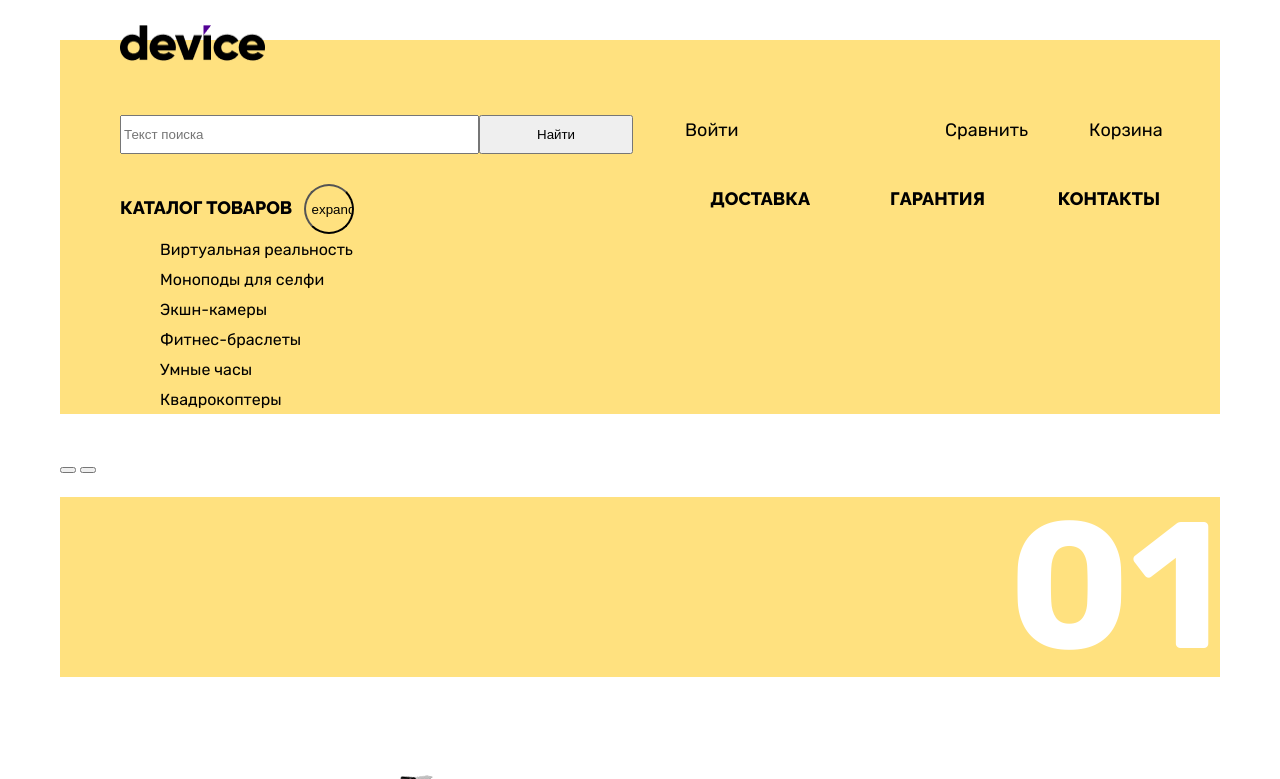
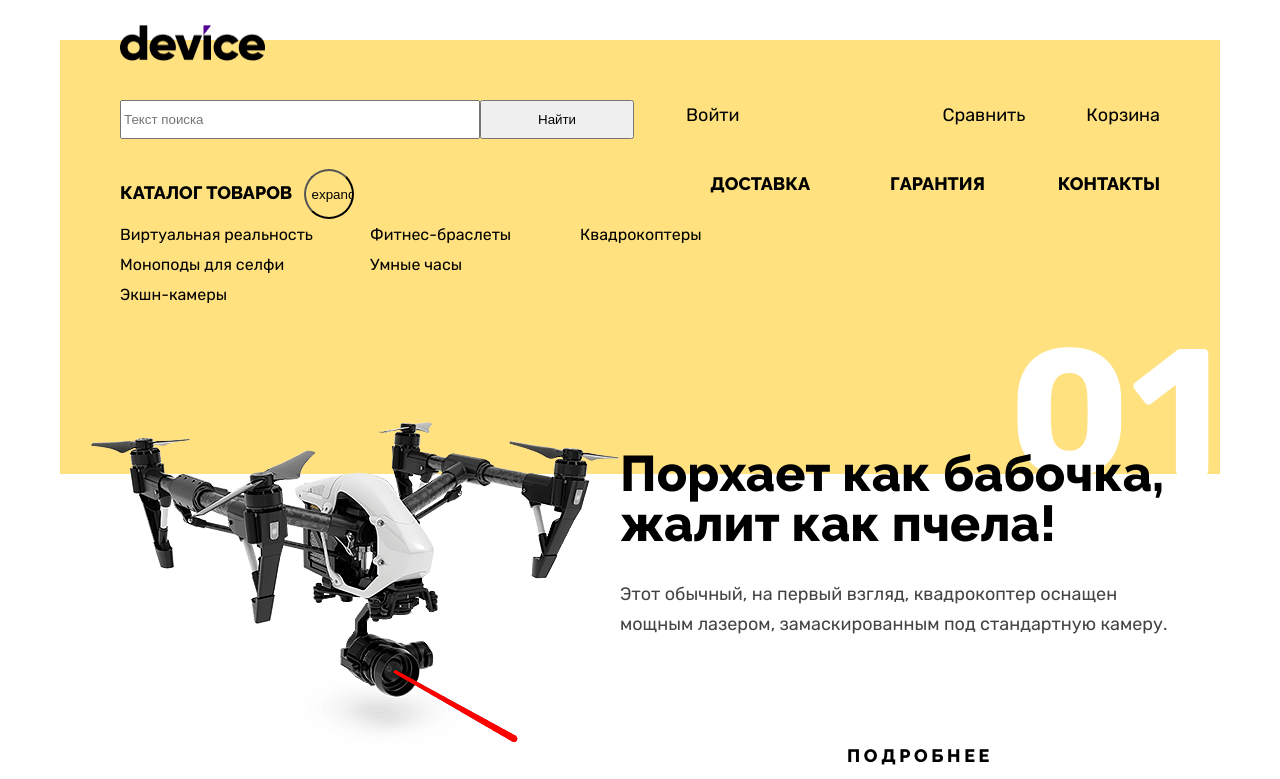
Before and after one commit to htmlacademy-htmlcss/2118329-device-34, a plain HTML site: page index.html in a window 1280 px wide. Shown: the top 779 px of the page. Drawn offline with Linux system fonts and the light colour scheme.

Commit message:
Позиционирует элементы с помощью гридов

```diff
--- a/index.html
+++ b/index.html
@@ -1,17 +1,19 @@
 <!DOCTYPE html>
 <html lang="ru">
+
 <head>
   <meta charset="utf-8">
   <title>HTML Academy: Девайс</title>
   <link rel="icon" type="image/x-icon" href="images/favicon.png">
   <link rel="stylesheet" href="styles/styles.css">
 </head>
+
 <body>
   <header class="page-header">
     <img class="header-logo" src="images/logos/header-logo.png" height="36" width="145" alt="Логотип 'Девайс'">
-      <div class="header-general-functions">
-        <ul class="header-user-functions">
-          <li class="header-function">
+    <div class="header-general-buttons">
+      <ul class="header-user-buttons">
+        <li class="header-button-area">
           <form class="header-search-form" action="https://echo.htmlacademy.ru" method="get">
             <label class="visually-hidden" for="header-search-field">Найти</label>
             <input id="header-search-field" class="header-search-space" type="search" name="search-form"
@@ -19,25 +21,27 @@
             <button class="header-button" type="submit">Найти</button>
           </form>
         </li>
-          <li class="header-function">
+        <li class="header-button-area">
           <a class="header-button" href="#">Войти</a>
         </li>
       </ul>
-        <ul class="header-items-functions">
-          <li class="items-function">
+      <ul class="header-cart-buttons">
+        <li class="cart-button-area">
           <a class="header-button" href="#">Сравнить</a>
         </li>
-          <li class="items-function">
+        <li class="cart-button-area">
           <a class="header-button" href="#">Корзина</a>
         </li>
       </ul>
     </div>
     <nav class="navigation">
-        <ul class="navigation-list">
+      <ul class="navigation-list index-navigation">
         <li class="navigation-field">
           <a class="navigation-item" href="catalog.html">Каталог товаров</a>
           <input class="navigation-button" type="button" name="Expand catalogue" value="expand">
           <ul class="navigation-catalogue-categories">
+            <li>
+              <ul class="categories-list">
                 <li>
                   <a class="navigation-catalogue-item" href="#">Виртуальная реальность</a>
                 </li>
@@ -47,14 +51,24 @@
                 <li>
                   <a class="navigation-catalogue-item" href="#">Экшн-камеры</a>
                 </li>
+              </ul>
+            </li>
+            <li>
+              <ul class="categories-list">
                 <li>
                   <a class="navigation-catalogue-item" href="#">Фитнес-браслеты</a>
                 </li>
                 <li>
                   <a class="navigation-catalogue-item" href="#">Умные часы</a>
                 </li>
+              </ul>
+            </li>
+            <li>
+              <ul class="categories-list">
                 <li>
                   <a class="navigation-catalogue-item" href="#">Квадрокоптеры</a>
+                </li>
+              </ul>
             </li>
           </ul>
         </li>
@@ -105,18 +119,20 @@
     <h1 class="visually-hidden">Интернет-магазин "Девайс"</h1>
     <section class="promo-slider">
       <h2 class="visually-hidden">Популярные товары</h2>
-        <button class="slider-button slider-prev" type="button" name="previous-item">
+      <!-- <button class="slider-button slider-prev" type="button" name="previous-item">
           <span class="visually-hidden">Назад</span>
         </button>
         <button class="slider-button slider-next" type="button" name="next-item">
           <span class="visually-hidden">Вперед</span>
-        </button>
+        </button> -->
       <ol class="slider-pagination">
         <li class="slider-pagination-item">
           <p class="slider-item-number">01</p>
-            <img class="stock-image" src="images/slider/slider-drone.png" height="560" width="560" alt="Квадрокоптер, оснащенный лазером">
+          <img class="stock-image" src="images/slider/slider-drone.png" height="560" width="560"
+            alt="Квадрокоптер, оснащенный лазером">
           <h3 class="slider-item-title">Порхает как бабочка, жалит как пчела!</h3>
-            <p class="slider-item-description">Этот обычный, на первый взгляд, квадрокоптер оснащен мощным лазером, замаскированным под стандартную камеру.</p>
+          <p class="slider-item-description">Этот обычный, на первый взгляд, квадрокоптер оснащен мощным лазером,
+            замаскированным под стандартную камеру.</p>
           <a class="main-page-button" href="#">Подробнее</a>
           <dl class="slider-item-features">
             <dt class="slider-item-feature-name">Дальность полета</dt>
@@ -127,9 +143,11 @@
         </li>
         <li class="slider-pagination-item">
           <p class="slider-item-number">02</p>
-            <img class="stock-image" src="images/slider/slider-fitness-bracelet.png" height="560" width="560" alt="Фитнес-браслет">
+          <img class="stock-image" src="images/slider/slider-fitness-bracelet.png" height="560" width="560"
+            alt="Фитнес-браслет">
           <h3 class="slider-item-title">Худеем правильно!</h3>
-            <p class="slider-item-description">Мотивирующие фитнес-браслеты помогут найти в себе силы не пропускать занятия и соблюдать диету.</p>
+          <p class="slider-item-description">Мотивирующие фитнес-браслеты помогут найти в себе силы не пропускать
+            занятия и соблюдать диету.</p>
           <a class="main-page-button" href="#">Подробнее</a>
           <dl class="slider-item-features">
             <dt class="slider-item-feature-name">Без подзарядки</dt>
@@ -138,7 +156,8 @@
         </li>
         <li class="slider-pagination-item">
           <p class="slider-item-number">03</p>
-            <img class="stock-image" src="images/slider/slider-selfie-stick.png" height="560" width="560" alt="Палка для селфи">
+          <img class="stock-image" src="images/slider/slider-selfie-stick.png" height="560" width="560"
+            alt="Палка для селфи">
           <h3 class="slider-item-title">Делай селфи, как Бен Стиллер! </h3>
           <p class="slider-item-description">Самая длинная палка для селфи доступна в нашем магазине.
             Восемь (Восемь, Карл!) метров длиной и весом всего 5 кг.</p>
@@ -199,13 +218,13 @@
       <section class="advantages">
         <h2 class="visually-hidden">Наши преимущества</h2>
         <ul class="advantages-list">
-            <li>
+          <li class="advantages-button">
             <a class="main-page-button" href="#">Доставка</a>
           </li>
-            <li>
+          <li class="advantages-button">
             <a class="main-page-button" href="#">Гарантия</a>
           </li>
-            <li>
+          <li class="advantages-button">
             <a class="main-page-button" href="#">Кредит</a>
           </li>
         </ul>
@@ -250,8 +269,10 @@
     <div class="about-us-wrapper">
       <section class="about-us">
         <h2 class="main-page-heading">О нас</h2>
-          <p class="index-main-text">Огромный выбор гаджетов не оставит равнодушным гика, который есть в каждом из нас.</p>
-          <p class="index-main-text">Мы можем доставить ваш товар в самые отдалённые уголки России транспортными компаниями:</p>
+        <p class="index-main-text">Огромный выбор гаджетов не оставит равнодушным гика, который есть в каждом из нас.
+        </p>
+        <p class="index-main-text">Мы можем доставить ваш товар в самые отдалённые уголки России транспортными
+          компаниями:</p>
         <ul class="carrier-list">
           <li>
             <b>Меловые линии</b>
@@ -267,7 +288,8 @@
       </section>
       <section class="contact-us">
         <h2 class="main-page-heading">Контакты</h2>
-          <p class="index-main-text">Вы можете забрать товар сами, заехав в наш офис. Заодно сможете проверить работоспособность покупки.</p>
+        <p class="index-main-text">Вы можете забрать товар сами, заехав в наш офис. Заодно сможете проверить
+          работоспособность покупки.</p>
         <p class="contacts-subtitle">Интернет-магазин «Девайс»</p>
         <address class="contacts-address">
           <p class="contacts-address-text">Санкт-Петербург, набережная реки Карповки, 5, литера П.</p>
@@ -343,11 +365,13 @@
         </ul>
       </div>
       <div class="footer-right-column">
-          <p class="footer-contacts">Тел.: <a class="footer-contacts-phone" href="tel:+78128121212">+7 (812) 812-12-12</a></p>
+        <p class="footer-contacts">Тел.: <a class="footer-contacts-phone" href="tel:+78128121212">+7 (812) 812-12-12</a>
+        </p>
         <a href="https://htmlacademy.ru/"><img class="html-academy-logo" src="images/logos/html-academy-logo.svg"
             height="33" width="115" alt="Логотип HTML Academy"></a>
       </div>
     </div>
   </footer>
 </body>
+
 </html>
--- a/styles/styles.css
+++ b/styles/styles.css
@@ -54,7 +54,6 @@ body {
 }
 
 .main-page-button,
-.filter-button,
 .pagination-button {
   font-family: "Raleway", sans-serif;
   font-size: 18px;
@@ -66,12 +65,20 @@ body {
   color: #000000;
 }
 
+.main-page-button {
+  padding: 10px 0;
+  min-width: 160px;
+}
+
 .page-header {
   width: 1160px;
   margin: 0 auto;
   margin-top: 40px;
+  background-color: #ffe17f;
+}
+
+.catalogue-header {
   margin-bottom: 35px;
-    background-color: #ffe17f;
 }
 
 .header-logo {
@@ -86,23 +93,27 @@ body {
   text-decoration: none;
 }
 
-.header-general-functions {
+.header-button {
+  max-width: 160px;
+}
+
+.header-general-buttons {
   display: flex;
   margin-left: 60px;
   margin-bottom: 30px;
 }
 
-.header-user-functions {
+.header-user-buttons {
   display: flex;
   flex-wrap: wrap;
   max-width: 775px;
   margin: 0;
   padding: 0;
-  margin-top: 45px;
+  margin-top: 30px;
   list-style-type: none;
 }
 
-header-function {
+header-button-area {
   display: inline-block;
   margin-right: 25px;
 }
@@ -116,39 +127,42 @@ header-function {
   padding: 10px 56px;
 }
 
-.header-function:last-child {
+.header-button-area:not(:first-child) {
   padding-left: 27px;
 }
 
 .header-search-space {
-  width: 359px;
+  width: 360px;
 }
 
-.header-items-functions {
+.header-cart-buttons {
   display: flex;
-  width: 240px;
-  margin: 0;
+  flex-wrap: wrap;
+  max-width: 300px;
+  margin: 30px 60px 0 auto;
   padding: 0;
-  margin-top: 45px;
-  margin-right: 60px;
-  margin-left: auto;
   list-style-type: none;
 }
 
-.items-function {
+.cart-button-area {
   padding-left: 25px;
+  max-width: 100px;
 }
 
-.items-function:not(:last-child) {
+.cart-button-area:not(:last-child) {
   margin-right: 36px;
 }
 
 .navigation-list {
   display: flex;
-    margin: 0 60px;
+  flex-wrap: wrap;
+  margin: 0 60px 35px;
   padding: 0;
   list-style-type: none;
+}
 
+.index-navigation {
+  margin-bottom: 135px;
 }
 
 .navigation-button {
@@ -180,7 +194,8 @@ header-function {
   text-decoration: none;
 }
 
-.navigation-list li:nth-child(1) {
+.navigation-field:first-child {
+  min-width: 295px;
   padding: 0;
   flex-grow: 1;
 }
@@ -190,7 +205,20 @@ header-function {
 }
 
 .navigation-catalogue-categories {
+  display: grid;
+  grid-template-columns: 250px 210px 210px;
   list-style-type: none;
+  padding: 0;
+  min-width: 600px;
+}
+
+.categories-list {
+  list-style-type: none;
+  padding: 0;
+}
+
+.navigation-catalogue-categories li {
+  flex-grow: 0;
 }
 
 .navigation-catalogue-item {
@@ -225,16 +253,26 @@ header-function {
 
 .promo-slider {
   width: 1160px;
-    margin: 0 auto;
+  margin: 0 auto 70px auto;
 }
 
 .slider-pagination {
+  margin: 0;
   padding: 0;
   list-style-type: none;
   margin-bottom: 70px;
+  margin-top: -120px;
+}
+
+.slider-pagination-item {
+  display: grid;
+  grid-template-columns: 560px 1fr;
+  grid-template-rows: 125px 25px auto 1fr auto auto;
 }
 
 .slider-item-number {
+  grid-column: 1 / -1;
+  grid-row: 1 / 3;
   margin: 0;
   font-size: 180px;
   line-height: 100%;
@@ -242,6 +280,11 @@ header-function {
   text-align: right;
   color: #ffffff;
   background-color: #ffe17f;
+}
+
+.stock-image {
+  grid-column: 1 / 2;
+  grid-row: 1 / -1;
 }
 
 .slider-item-title,
@@ -252,16 +295,41 @@ header-function {
   color: #000000;
 }
 
+.slider-item-title {
+  grid-column: 2 / -1;
+  grid-row: 2 / 4;
+  margin: 0;
+  margin-bottom: 30px;
+}
+
+.slider-item-description {
+  margin: 0;
+  margin-bottom: 50px;
+  max-width: 560px;
+}
+
 .about-us-wrapper .main-page-heading {
   margin-top: 40px;
   margin-bottom: 48px;
 }
 
+.slider-item-features {
+  display: grid;
+  grid-template-rows: auto auto;
+  justify-content: start;
+  column-gap: 40px;
+  max-width: 560px;
+}
+
 .slider-item-feature-name {
+  grid-row: 2 / 3;
   font-size: 16px;
 }
 
 .slider-item-feature-value {
+  grid-row: 1 / 2;
+  margin: 0;
+  margin-bottom: 12px;
   font-size: 36px;
   color: #000000;
 }
@@ -271,12 +339,13 @@ header-function {
   width: 1160px;
   justify-content: space-between;
   margin: 0 auto;
-    margin-bottom: 70px;
+  margin-bottom: 172px;
   padding: 0;
   list-style-type: none;
 }
 
 .catalogue-image {
+  margin-bottom: 32px;
   width: 160px;
   height: 160px;
   background-color: #ffe17f;
@@ -346,7 +415,6 @@ header-function {
   margin-bottom: 70px;
 }
 
-
 .mailing-wrapper {
   width: 100%;
   background-color: #f0f0f0;
@@ -363,6 +431,7 @@ header-function {
 }
 
 .delivery-image {
+  margin-top: -25px;
   background-image: url("../images/advantages-delivery.png");
   width: 136px;
   height: 164px;
@@ -371,6 +440,7 @@ header-function {
 }
 
 .guarantee-image {
+  margin-top: -25px;
   background-image: url("../images/advantages-warranty.png");
   width: 171px;
   height: 195px;
@@ -379,6 +449,7 @@ header-function {
 }
 
 .credit-image {
+  margin-top: -25px;
   background-image: url("../images/advantages-credit.png");
   width: 156px;
   height: 188px;
@@ -395,7 +466,9 @@ header-function {
 .advantages-list {
   width: 280px;
   padding: 0;
+  margin: 0;
   margin-right: 116px;
+  margin-top: -40px;
   list-style-type: none;
 }
 
@@ -406,8 +479,17 @@ header-function {
   min-width: 160px;
 }
 
+advantages-button:first-child {
+  margin-top: -40px;
+}
+
 .advantages-container {
   display: flex;
+  padding-bottom: 145px;
+}
+
+.advantage-title {
+  margin-top: -25px;
 }
 
 .advantages-text {
@@ -417,6 +499,7 @@ header-function {
 .advantages-description {
   width: 694px;
   padding: 0;
+  margin: 0;
 }
 
 .delivery-box {
@@ -427,7 +510,6 @@ header-function {
   justify-content: space-between;
   align-items: center;
   background-color: #f0f0f0;
-
 }
 
 .delivery-image-space {
@@ -665,6 +747,7 @@ header-function {
   font-size: 16px;
   line-height: 20px;
   color: #ffffff;
+  text-decoration: underline;
   margin-bottom: 62px;
 }
 
@@ -726,7 +809,7 @@ header-function {
 }
 
 .item-cards {
-    width: 840px;
+  width: 760px;
   padding: 70px 40px 80px;
   background-color: #ffffff;
 }
@@ -783,12 +866,12 @@ header-function {
 }
 
 .product-list {
-    width: 760xp;
-    margin: 0 40px 44px;
+  display: grid;
+  grid-template-columns: repeat(2, 360px);
+  gap: 40px 45px;
+  width: 760px;
+  margin: 0 0 44px;
   padding: 0;
-    display: flex;
-    flex-wrap: wrap;
-    justify-content: space-between;
   list-style-type: none;
 }
 
@@ -831,7 +914,7 @@ header-function {
   justify-content: space-between;
   width: 760px;
   height: 70px;
-  padding: 0 25px;
+  padding: 0;
   margin: 0 auto;
   background-color: #ebebeb;
   list-style-type: none;
@@ -857,3 +940,7 @@ header-function {
 .pagination-next {
   text-decoration: none;
 }
+
+.pagination-button {
+  padding: 0 25px;
+}
```
Also changed, not shown: catalog.html (+41 -22 lines). Lines whose indentation alone changed are shown as unchanged.
